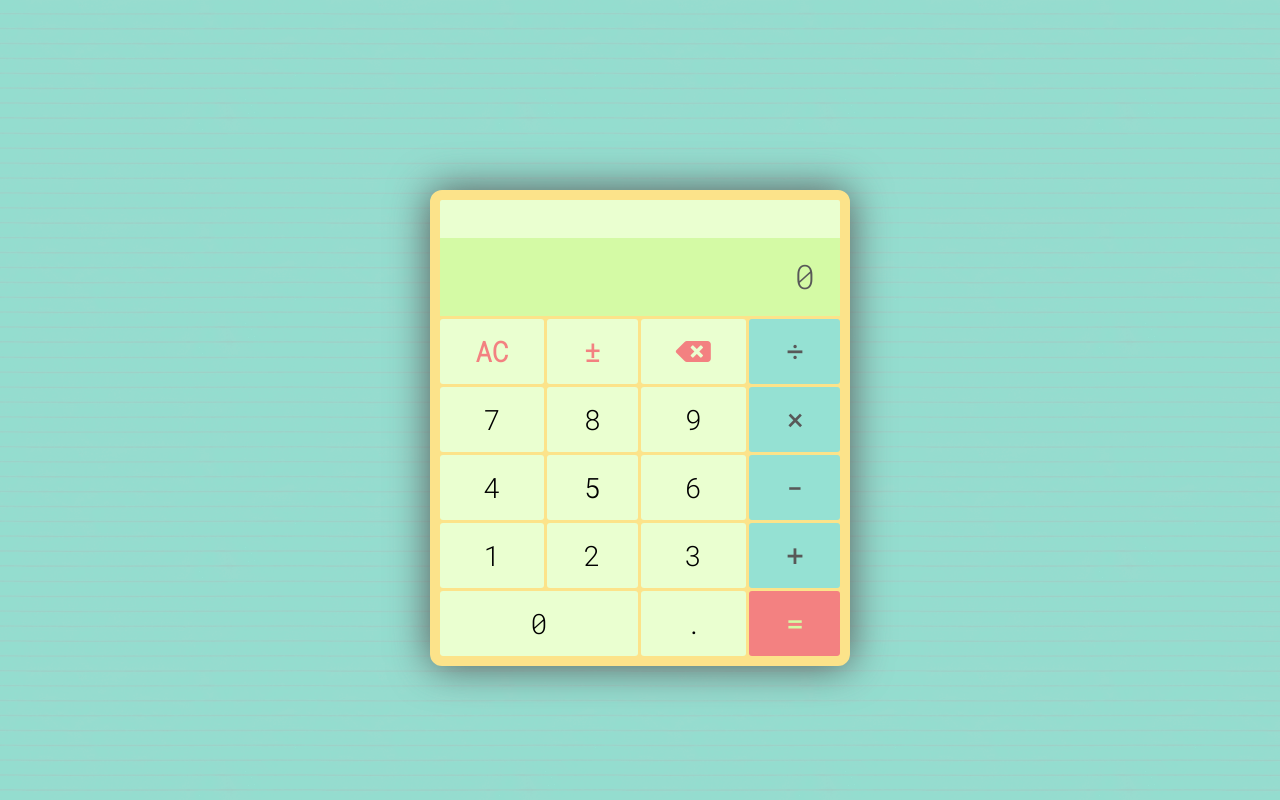
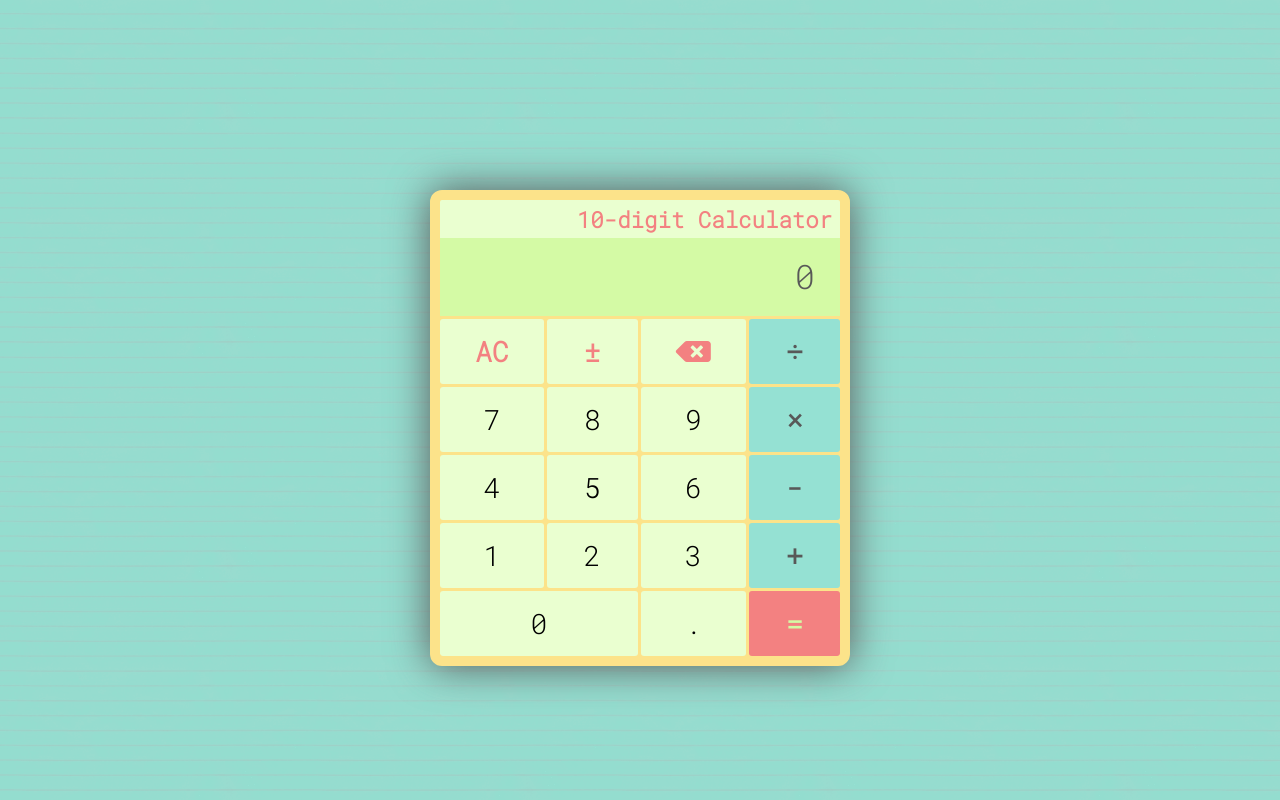
Before and after one commit to yumip/calculator, a website built with Parcel: page index.html in a window 1280 px wide. Built offline with nearby package versions, Linux system fonts and the light colour scheme.

Commit message:
add title

```diff
--- a/index.html
+++ b/index.html
@@ -20,7 +20,7 @@
   <body>
     <div class="container">
       <div class="calculator">
-        <div class="calculator__display_mini">&nbsp</div>
+        <div class="calculator__display_mini">10-digit Calculator</div>
         <div class="calculator__display">0</div>
 
         <div class="calculator__keys">
```
